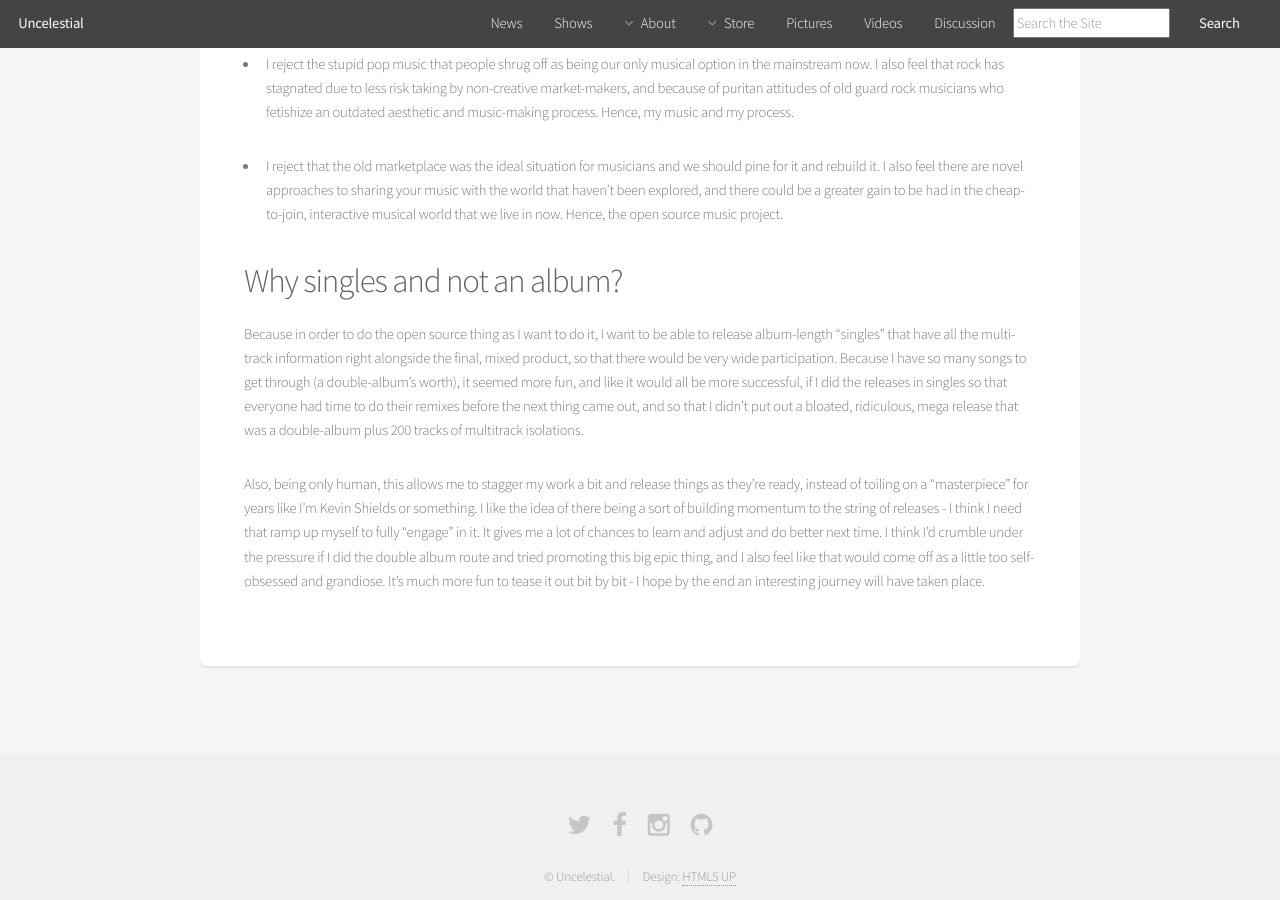
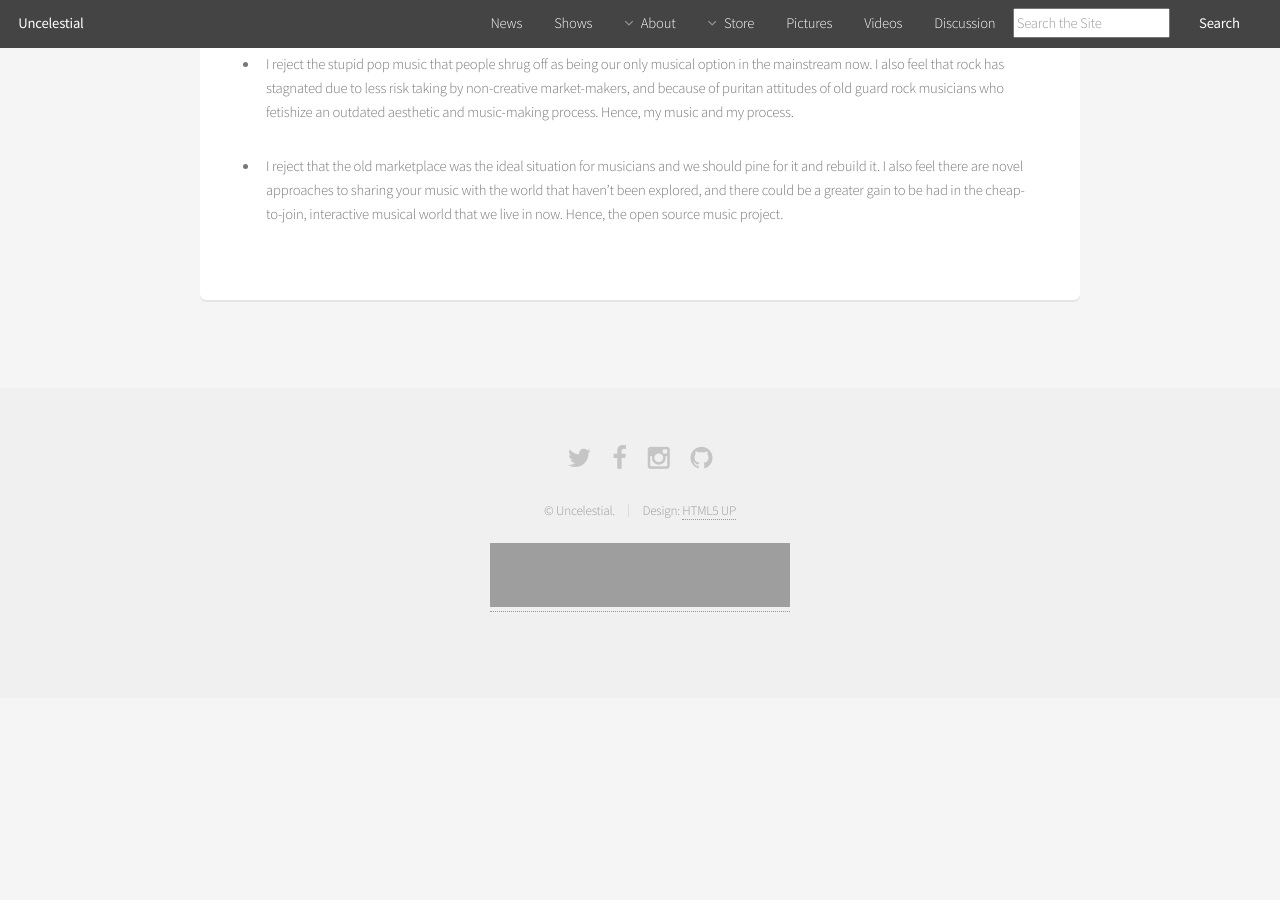
Before and after one commit to tvconefive/uncelestial.github.io, a Jekyll site: the page built from about.md, in a window 1280 px wide and 900 px high, scrolled down 4842 px. Built offline with Jekyll 4.4.1, drawn with Linux system fonts in a browser that asks for light colours; comment, search, counter and statistics services are not loaded; after the commit the page ends 5540 px from its top, so only the background shows below that; grey boxes are pictures that could not be loaded.

Commit message:
Update about.md

```diff
--- a/about.md
+++ b/about.md
@@ -247,24 +247,3 @@
 your music with the world that haven't been explored, and there could be a greater gain
 to be had in the cheap-to-join, interactive musical world that we live in now.
 Hence, the open source music project.
-
-## Why singles and not an album?
-
-Because in order to do the open source thing as I want to do it, I want to be able to
-release album-length "singles" that have all the multi-track information right alongside
-the final, mixed product, so that there would be very wide participation. Because I have
-so many songs to get through (a double-album's worth), it seemed more fun, and like it
-would all be more successful, if I did the releases in singles so that everyone had time
-to do their remixes before the next thing came out, and so that I didn't put out a
-bloated, ridiculous, mega release that was a double-album plus 200 tracks of multitrack
-isolations.
-
-Also, being only human, this allows me to stagger my work a bit and release
-things as they're ready, instead of toiling on a "masterpiece" for years like I'm Kevin
-Shields or something. I like the idea of there being a sort of building momentum to the
-string of releases - I think I need that ramp up myself to fully "engage" in it. It gives
-me a lot of chances to learn and adjust and do better next time. I think I'd crumble under
-the pressure if I did the double album route and tried promoting this big epic thing, and I
-also feel like that would come off as a little too self-obsessed and grandiose. It's much
-more fun to tease it out bit by bit - I hope by the end an interesting journey will have
-taken place.
```
